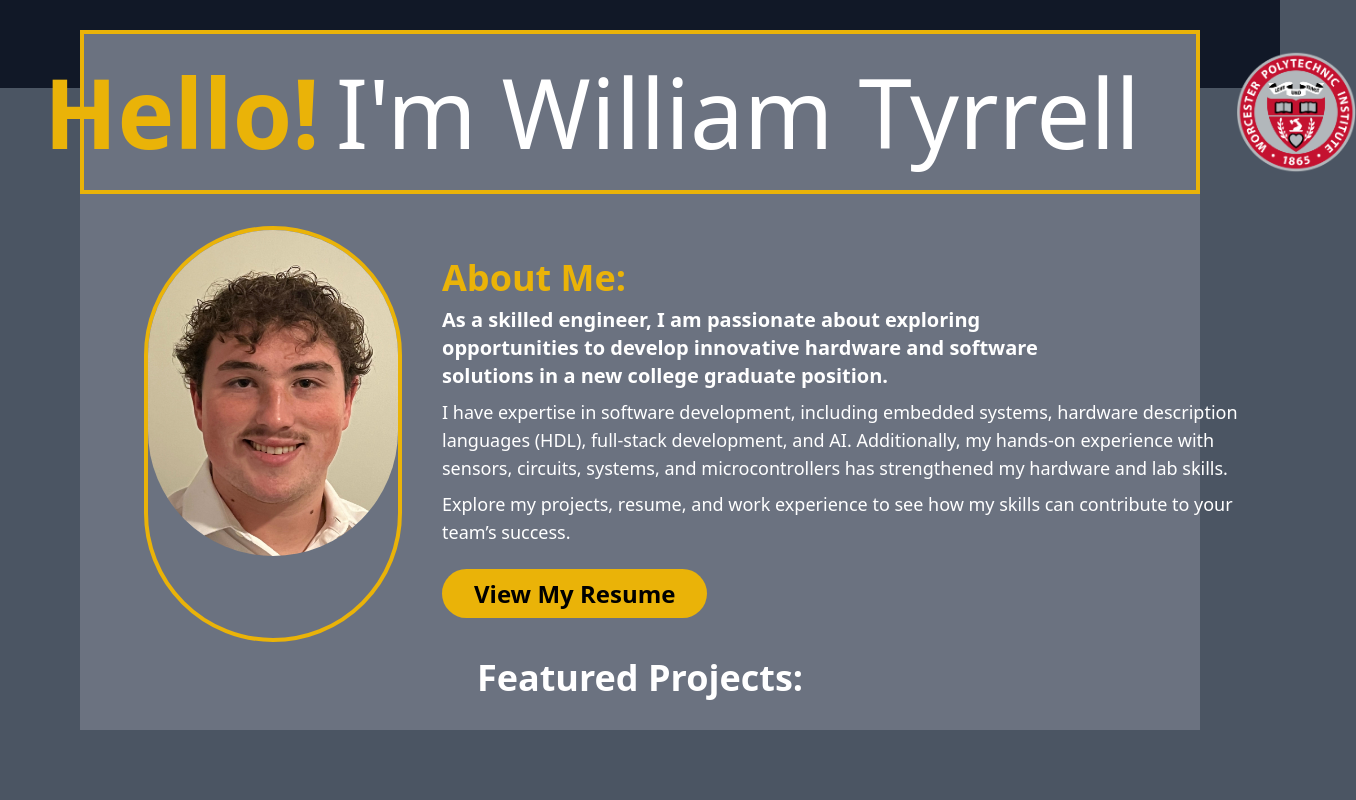
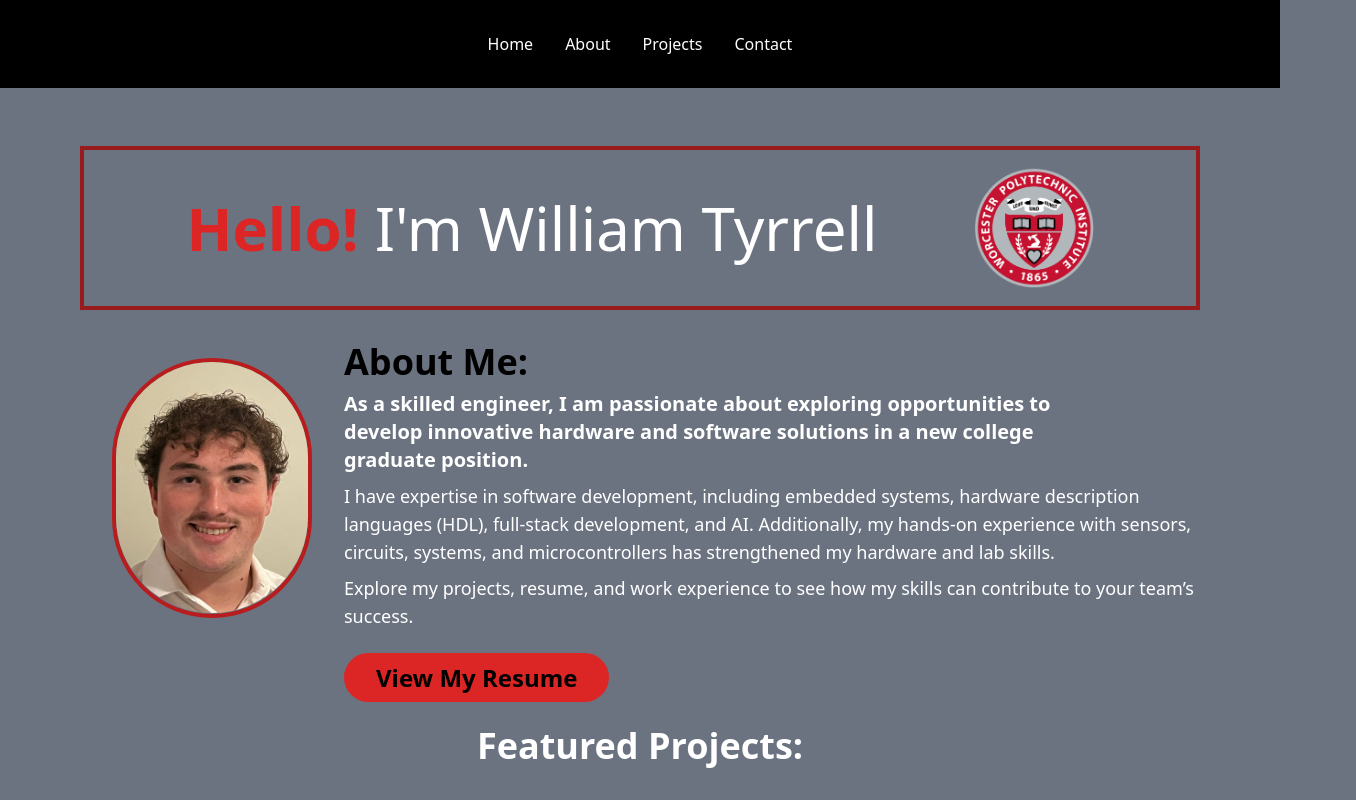
Before and after one commit to wftyrrell/personal-website, a Next.js app: page / in a window 1280 px wide. Shown: the top 800 px of the page, 1356 px wide, since content can reach past the window. Built offline with nearby package versions, Linux system fonts and the light colour scheme.

Commit message:
Updated Home

```diff
--- a/src/app/globals.css
+++ b/src/app/globals.css
@@ -4,5 +4,5 @@
 
 
 body {
-  @apply bg-gray-600 text-white;
+  @apply bg-gray-500 text-white;
 }
--- a/src/components/footer.tsx
+++ b/src/components/footer.tsx
@@ -6,7 +6,7 @@ import React from 'react';
 
 const Footer = () => {
     return (
-        <footer className="bg-gray-900 text-white py-6">
+        <footer className="bg-black text-white py-6">
             <p className="text-center">© 2025 [William Tyrrell]. All rights reserved.</p>
         </footer>
     );
--- a/src/components/header.tsx
+++ b/src/components/header.tsx
@@ -6,7 +6,7 @@ import Link from "next/link"; // Use Next.js Link instead of react-router-dom
 
 const Header = () => {
     return (
-        <header className="bg-gray-900 text-white p-8">
+        <header className="bg-black text-white p-8">
             <nav>
                 <ul className="flex justify-center gap-8">
                     <li>
--- a/src/components/home.tsx
+++ b/src/components/home.tsx
@@ -7,11 +7,11 @@ import Link from 'next/link';
 const Home = () => {
   return (
     <div>
-      <div className="home-container w-full mb-4 flex flex-col items-center mt-[-200px] bg-gray-500">
-        <header className="hero flex flex-col justify-center items-center bg-red border-4 border-yellow-500 p-4 w-full mb-4">
+      <div className="home-container w-full mb-4 flex flex-col items-center bg-gray-500">
+        <header className="hero flex flex-col justify-center items-center bg-red border-4 border-red-800 p-4 w-full mb-4">
           <div className="flex items-center justify-center">
-          <p className="text-yellow-500 text-8xl  font-bold whitespace-nowrap">Hello!</p>
-          <p className="text-white text-8xl ml-4 whitespace-nowrap">I&apos;m William Tyrrell</p>
+            <p className="text-red-600 text-6xl  font-bold whitespace-nowrap">Hello!</p>
+            <p className="text-white text-6xl ml-4 whitespace-nowrap">I&apos;m William Tyrrell</p>
             <section className="intro flex-1 ml-8 flex items-center">
               <div className="flex-shrink-0 ml-16">
                 <Image
@@ -27,21 +27,21 @@ const Home = () => {
 
         </header>
 
-        <div className="flex w-full justify-between my-4 ml-32">
-          <section className="photo flex justify-center mr-2 flex-shrink-0">
-            <div className="border-4 border-yellow-500 rounded-full">
+        <div className="flex w-full justify-between ml-16">
+          <section className="photo flex justify-center flex-shrink-0 my-8">
+            <div className="border-4 border-red-700 rounded-full flex items-center justify-center w-[200px] h-[260px]">
               <Image
                 src="/headshot.jpg"
                 alt="William Tyrrell"
-                width={250}
-                height={250}
+                width={200}
+                height={200}
                 className="rounded-full"
               />
             </div>
           </section>
 
-          <section className="intro flex-1 ml-8 mr-4 my-8">
-            <h2 className="text-4xl font-bold text-yellow-500 mb-2">About Me:</h2>
+          <section className="intro flex-1 ml-8 mr-4 my-4">
+            <h2 className="text-4xl font-bold text-black mb-2">About Me:</h2>
             <p className="text-white font-bold text-xl mb-2 mr-32">
               As a skilled engineer, I am passionate about exploring opportunities to develop innovative hardware and software solutions in a new college graduate position.
             </p>
@@ -54,7 +54,7 @@ const Home = () => {
             </p>
             <div className="">
               <Link href="/Resume.pdf" legacyBehavior>
-                <a className="bg-yellow-500 text-black text-2xl font-bold py-2 px-8 rounded-full hover:bg-yellow-700 transition duration-300">
+                <a className="bg-red-600 text-black text-2xl font-bold py-2 px-8 rounded-full hover:bg-red-900 transition duration-300">
                   View My Resume
                 </a>
               </Link>
@@ -62,7 +62,7 @@ const Home = () => {
           </section>
         </div>
 
-        <section className="text-4xl font-bold projects items-center">
+        <section className="text-4xl font-bold projects items-center my-4">
           <h2>Featured Projects:</h2>
           <div className="project-list">
             {/* Projects */}
```
Lines whose indentation alone changed are shown as unchanged.
